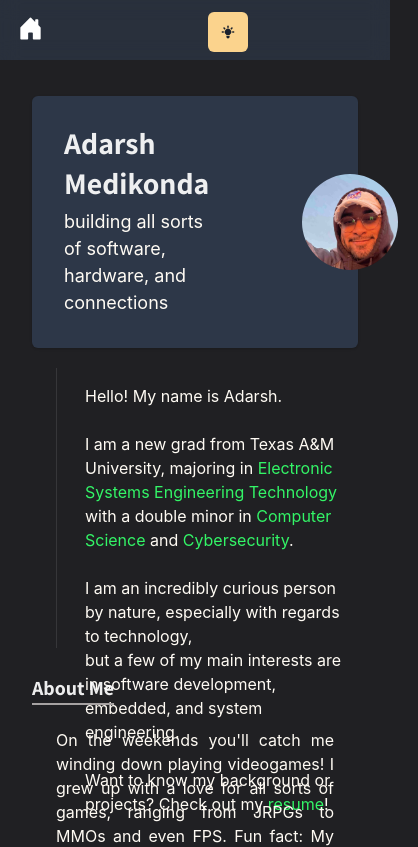
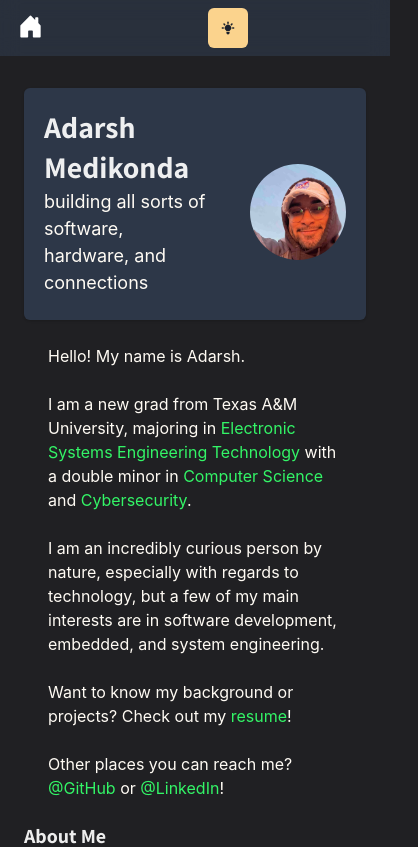
Before and after one commit to adarshmedikonda/adarshmedikonda-homepage, a Next.js app: page / in a window 390 px wide. Shown: the top 847 px of the page, 418 px wide, since content can reach past the window. Built offline with nearby package versions, Linux system fonts and the light colour scheme.

Commit message:
fixed mobile support for index.js, TODO: format resume.js, rework navigation-bar.js

```diff
--- a/components/navigation-bar.js
+++ b/components/navigation-bar.js
@@ -89,7 +89,7 @@ const Navbar = props => {
                         </Button>
                     </LinkItem>
                 </Stack>
-                <Box pt={1}>
+                <Box>
                     <ThemeToggleButton />
                 </Box>
             </Container>
--- a/pages/index.js
+++ b/pages/index.js
@@ -7,28 +7,33 @@ import NextLink from 'next/link'
 
 const Page = () => {
     return (
-        <Container maxW="container.full">
+        <Container p={2}>
             <Section delay={0.1}>
+
                 <Box display={{ md:'flex' }}>
-                    <Box flexGrow={1} pt={10}>
+                    <Box flexGrow={1} mt={6}>
                     <Card align='center' direction="row">
-                        <CardHeader pl={8} pr={12}>
-                            <Heading size='xl' pt={2} pb={1}>Adarsh Medikonda</Heading>
-                            <Text fontSize={18} pb={3}>building all sorts of software, hardware, and connections</Text>
+                        <CardHeader ml='flex' mr='flex'>
+                            <Heading size='xl'>Adarsh Medikonda</Heading>
+                            <Text fontSize={18} mb={1}>
+                            building all sorts of software, hardware, and connections
+                            </Text>
                         </CardHeader>
-                        <CardBody pl={45}>
-                            <Avatar name="Adarsh Medikonda" src='/images/avatar.jpg' size='xl'/>
-                        </CardBody>
+                        <Box
+                        mt={{ base: 4, md: 0}}
+                        ml={{ md: 6 }}>
+                            <CardBody>
+                                <Avatar name="Adarsh Medikonda" src='/images/avatar.jpg' size='xl'/>
+                            </CardBody>
+                        </Box>
                     </Card>
                     </Box>
                 </Box>
             </Section>
-            <Box display={{ md:'flex' }}>
-            <Box flexGrow={1}>
+
             <Section delay={0.3}>
-                <Stack direction='row' h='300px' pl={6} pt={5}>
-                    <Divider orientation='vertical'/>
-                    <Text pt={4} pl={5}>
+                <Stack direction='row' align='justify'>
+                    <Text pt={6} pl={6} mr={6}>
                         Hello! My name is Adarsh.
                         <br/><br/>
                         I am a new grad from Texas A&M University, majoring in {' '}
@@ -45,25 +50,28 @@ const Page = () => {
                         </Link>.
                         <br/><br/>
                         I am an incredibly curious person by nature, especially with regards to technology,
-                        <br/>
                         but a few of my main interests are in software development, embedded, and system engineering.
                         <br/><br/>
-                        Want to know my background or projects? Check out my {' '}
+                        Want to know my background or projects? Check out my  {' '}
                         <Link as={NextLink} href="/resume">
                             resume
+                        </Link>!
+                        <br/><br/>
+                        Other places you can reach me? <br/>
+                        <Link as={NextLink} href="https://github.com/adarshmedikonda">
+                            @GitHub
+                        </Link> or {' '}
+                        <Link as={NextLink} href="https://www.linkedin.com/in/medikonda-adarsh/">
+                            @LinkedIn
                         </Link>!
                     </Text>
                 </Stack>
             </Section>
-            </Box>
-            </Box>
-            <Box display={{ md:'flex' }}>
-            <Box flexGrow={1}>
+
             <Section delay={0.5}>
-
-                <Heading size='md' variant='header-section' pl={0} pt={7} pb={2}>About Me</Heading>
-                <Stack direction='row' h='210px' pl={6}>
-                    <Text align='justify' pt={5} pl={0} pr={6}>
+                <Heading size='md' mt={6} variant='header-section'>About Me</Heading>
+                <Stack direction='row' pl={6}>
+                    <Text align='justify' pt={6} pl={0} pr={6}>
                         On the weekends you'll catch me winding down playing videogames! I grew up with a love for all
                         sorts of games, ranging from JRPGs to MMOs and even FPS. Fun fact: My first encounter with
                         programming was Lua, and that was because of World of Warcraft addons!
@@ -75,16 +83,14 @@ const Page = () => {
                     </Text>
                 </Stack>
             </Section>
-            </Box>
-            </Box>
-            <Box display={{ md:'flex' }}>
-            <Box flexGrow={1}>
+
+
             <Section delay={0.7}>
                 <Heading size='md' variant='header-section' pl={0} pt={6} pb={2}>Skills</Heading>
                 <TechStack />
             </Section>
-            </Box>
-            </Box>
+
+
         <Text pt={300} align='right'>made with love by adarsh medikonda</Text>
         </Container>
     )
```
Also changed, not shown: pages/resume.js (+30 -31 lines).
